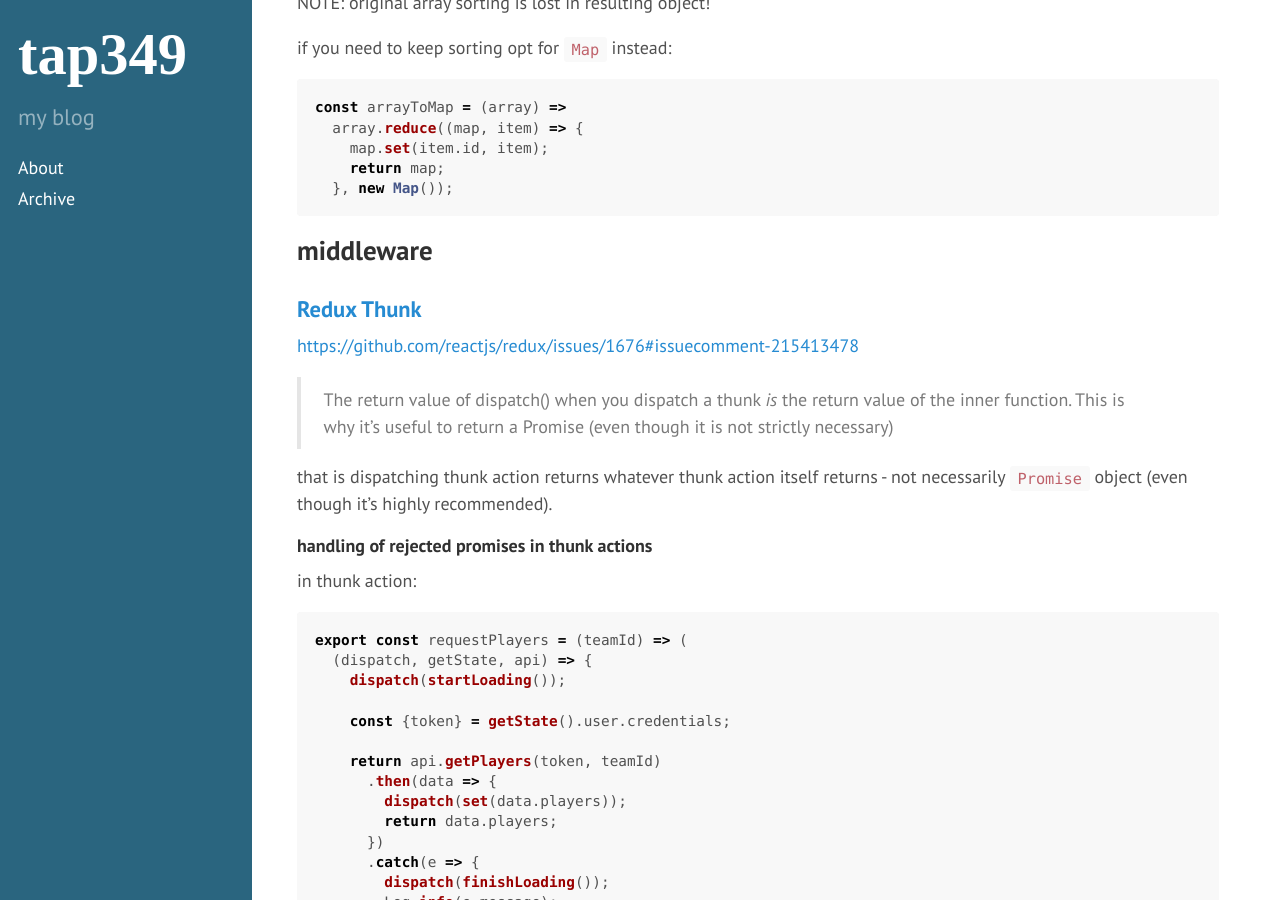
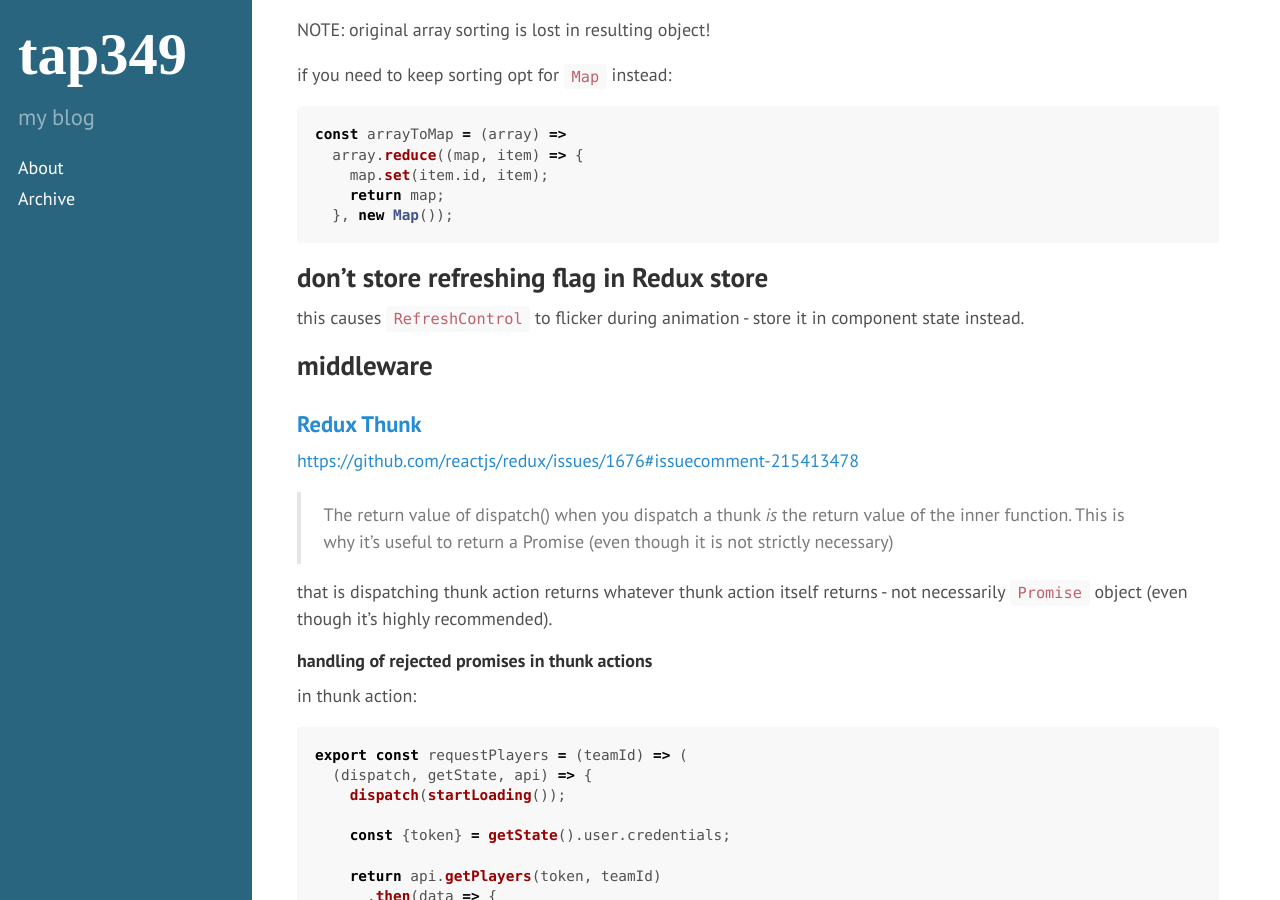
Before and after one commit to tap349/tap349.github.io, a Jekyll site: the page built from _posts/2017-06-01-react-redux.md, in a window 1280 px wide and 900 px high, scrolled down 5970 px. Built offline with Jekyll 4.4.1, drawn with Linux system fonts in a browser that asks for light colours; some of the changed text lies outside the part shown.

Commit message:
update 2017-07-21_19:03:19

````diff
--- a/_posts/2017-06-01-react-redux.md
+++ b/_posts/2017-06-01-react-redux.md
@@ -269,6 +269,11 @@ const arrayToMap = (array) =>
   }, new Map());
 ```
 
+## don't store refreshing flag in Redux store
+
+this causes `RefreshControl` to flicker during animation - store it in
+component state instead.
+
 ## middleware
 
 ### [Redux Thunk](https://github.com/gaearon/redux-thunk)
````
